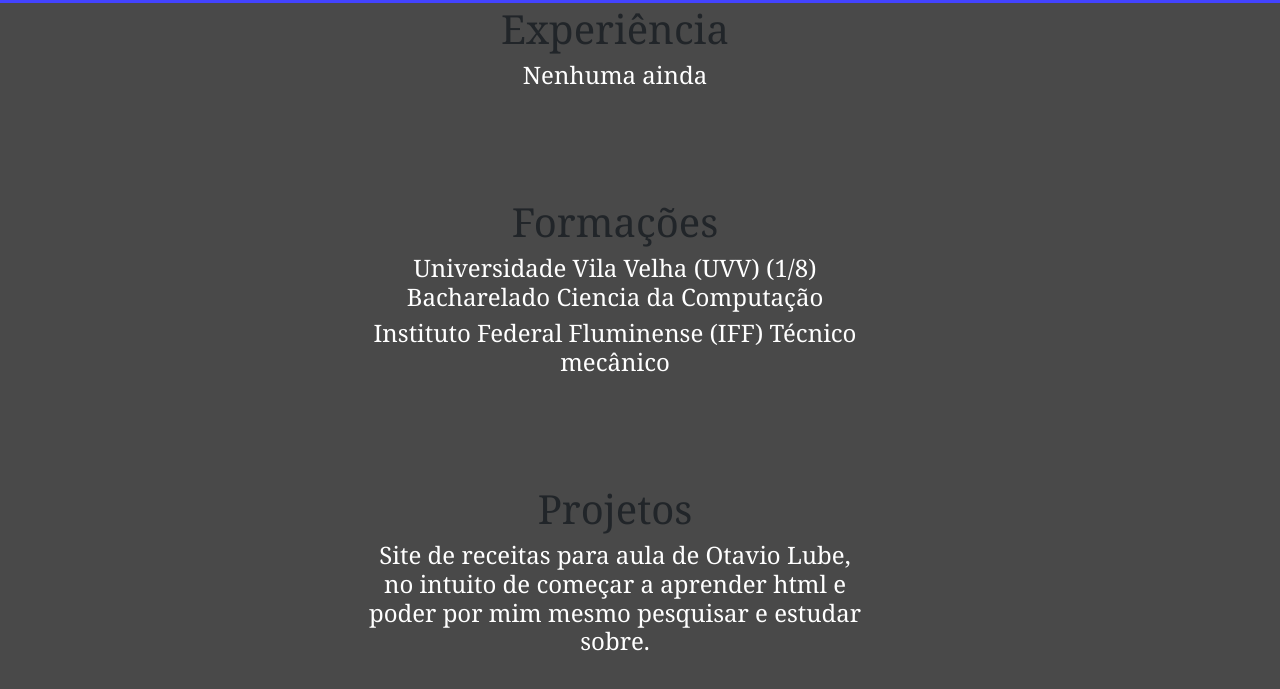
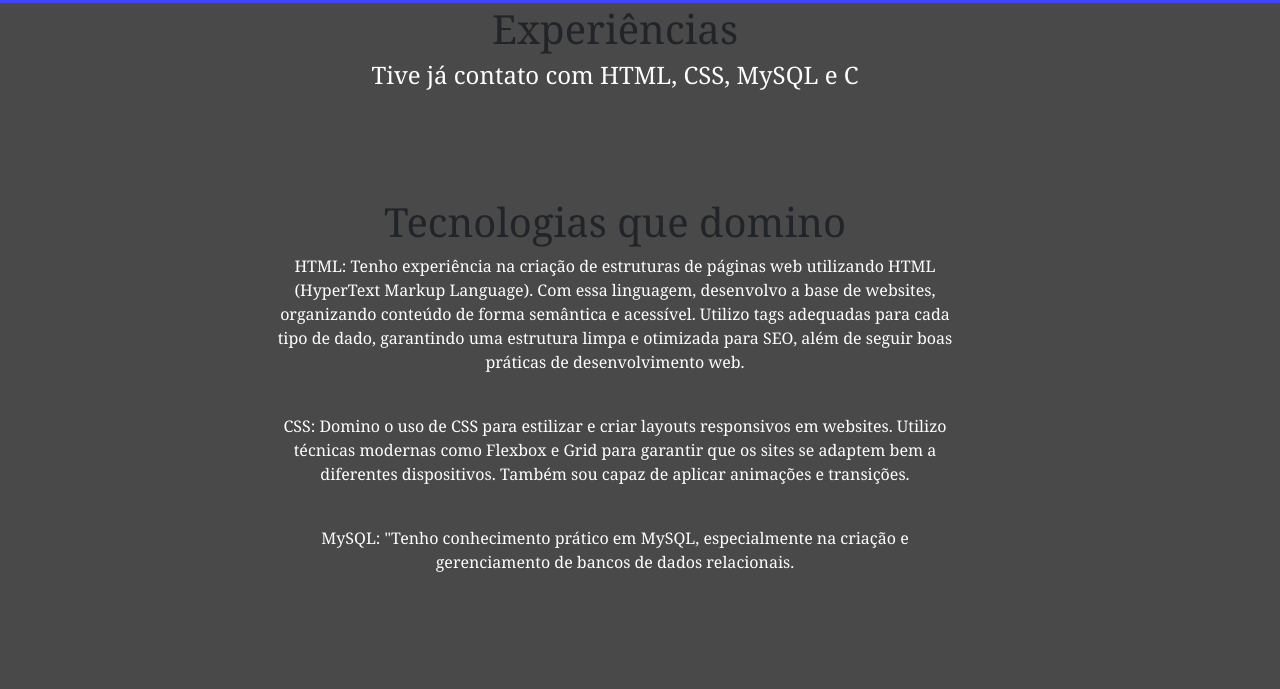
Before and after one commit to cauanpc223/Portfolio, a plain HTML site: page index.html in a window 1280 px wide. Shown: the part 797-1486 px from the top of the page. Drawn offline with nearby package versions, Linux system fonts and the light colour scheme.

Commit message:
Add files via upload

```diff
--- a/index.css
+++ b/index.css
@@ -109,7 +109,7 @@ nav ul li a:hover {
     max-width: 500px;
 }
 
-#experiencia {
+#experiencias {
     display: flex;
     align-items: center;
     justify-content: center;
@@ -118,38 +118,22 @@ nav ul li a:hover {
 }
 
 
-#formacoes {
+#tecnologias {
 
     display: flex;
     align-items: center;
     justify-content: center;
     flex-direction: column;
     position: relative;
+    padding-bottom: 70px;
 
 }
 
-#formacoes h4 {
-    max-width: 500px;
+#tecnologias p {
+    max-width: 700px;
     text-align: center;
 }
 
-#projetos {
-    display: flex;
-    align-items: center;
-    justify-content: center;
-    flex-direction: column;
-    position: relative;
-    margin-bottom: 140px;
-}
-
-#projetos h4 {
-    display: flex;
-    align-items: center;
-    flex-direction: column;
-    justify-content: center;
-    max-width: 500px;
-    text-align: center;
-}
 
 
 footer {
--- a/index.html
+++ b/index.html
@@ -9,7 +9,8 @@
     <meta http-equiv="X-UA-Compatible" content="IE=edge">
     <meta name="viewport" content="width=device-width, initial-scale=1.0">
     <title>Portfolio</title>
-    <link href="https://cdn.jsdelivr.net/npm/bootstrap@5.3.3/dist/css/bootstrap.min.css" rel="stylesheet" integrity="sha384-QWTKZyjpPEjISv5WaRU9OFeRpok6YctnYmDr5pNlyT2bRjXh0JMhjY6hW+ALEwIH" crossorigin="anonymous">
+    <link href="https://cdn.jsdelivr.net/npm/bootstrap@5.3.3/dist/css/bootstrap.min.css" rel="stylesheet"
+        integrity="sha384-QWTKZyjpPEjISv5WaRU9OFeRpok6YctnYmDr5pNlyT2bRjXh0JMhjY6hW+ALEwIH" crossorigin="anonymous">
     <link rel="stylesheet" href="index.css">
 
 </head>
@@ -29,7 +30,8 @@
     </header>
 
     <div id="sandwich">
-        <img src="https://upload.wikimedia.org/wikipedia/commons/thumb/ b/b2/Hamburger_icon.svg/800px-Hamburger_icon.svg.png" alt="sandwich">
+        <img src="https://upload.wikimedia.org/wikipedia/commons/thumb/ b/b2/Hamburger_icon.svg/800px-Hamburger_icon.svg.png"
+            alt="sandwich">
     </div>
 
     <nav class="navbar navbar-expand-lg navbar-light bg-dark">
@@ -37,9 +39,8 @@
         <div class="collapse navbar-collapse">
             <ul class="navbar-nav">
                 <li class="nav-item"><a class="nav-link" href="#about">Sobre mim</a></li>
-                <li class="nav-item"><a class="nav-link" href="#experiencia">Experiência</a></li>
-                <li class="nav-item"><a class="nav-link" href="#formacoes">Formações</a></li>
-                <li class="nav-item"><a class="nav-link" href="#projetos">Projetos</a></li>
+                <li class="nav-item"><a class="nav-link" href="#experiencias">Experiências</a></li>
+                <li class="nav-item"><a class="nav-link" href="#tecnologias">Tecnologias que domino</a></li>
             </ul>
         </div>
     </nav>
@@ -53,11 +54,16 @@
 
     <main>
 
+        <div class="container">
         <section id="about">
 
             <img src="Imagens\Imagem Sobre Mim.png" alt="imagem sobre mim">
 
-            <p>Oi, eu sou o Cauan Pontes Carvalho, tenho 20 anos e sou natural do interior do Rio de Janeiro. Estudei no Instituto Federal Fluminense (IFF), onde desenvolvi minha paixão pelo aprendizado e pelas novas experiências. Atualmente, estou dando continuidade aos meus estudos na Universidade Vila Velha (UVV), buscando sempre expandir meus horizontes e me preparar para os desafios do futuro. Adoro explorar novos conhecimentos e estou sempre em busca de me aprimorar, tanto pessoal quanto profissionalmente.
+            <p>Oi, eu sou o Cauan Pontes Carvalho, tenho 20 anos e sou natural do interior do Rio de Janeiro. Estudei no
+                Instituto Federal Fluminense (IFF), onde desenvolvi minha paixão pelo aprendizado e pelas novas
+                experiências. Atualmente, estou dando continuidade aos meus estudos na Universidade Vila Velha (UVV),
+                buscando sempre expandir meus horizontes e me preparar para os desafios do futuro. Adoro explorar novos
+                conhecimentos e estou sempre em busca de me aprimorar, tanto pessoal quanto profissionalmente.
 
             </p>
 
@@ -65,46 +71,68 @@
 
 
 
-        <section id="experiencia">
-            <h1>Experiência</h1>
+        <section id="experiencias">
+            <h1>Experiências</h1>
 
-            <h4>Nenhuma ainda</h4>
+            <h4>Tive já contato com HTML, CSS, MySQL e C</h4>
 
         </section>
 
 
 
-        <section id="formacoes">
-            <h1>Formações</h1>
+        <section id="tecnologias">
+                <h1>Tecnologias que domino</h1>
 
-            <h4>Universidade Vila Velha (UVV) (1/8) Bacharelado Ciencia da Computação</h3>
+                <p>HTML: Tenho experiência na criação de estruturas de páginas web utilizando HTML (HyperText
+                Markup Language). Com essa linguagem, desenvolvo a base de websites, organizando conteúdo de forma
+                semântica e acessível. Utilizo tags adequadas para cada tipo de dado, garantindo uma estrutura limpa e
+                otimizada para SEO, além de seguir boas práticas de desenvolvimento web.</p>
 
+                <br>
 
-            <h4>Instituto Federal Fluminense (IFF) Técnico mecânico</h3>
+                <p>CSS: Domino o uso de CSS para estilizar e criar layouts responsivos em
+                websites. Utilizo técnicas modernas como Flexbox e Grid para garantir que os sites se adaptem bem a
+                diferentes dispositivos. Também sou capaz de aplicar animações e transições. </p>
 
+                <br>
+
+                <p>MySQL: "Tenho conhecimento prático em MySQL, especialmente na criação e gerenciamento de bancos de dados
+                relacionais.</p>
+
+                <br>
 
         </section>
 
 
-        <section id="projetos">
-            <h1>Projetos</h1>
+    </div>
 
-            <h4>Site de receitas para aula de Otavio Lube, no intuito de começar a aprender html e poder por mim mesmo pesquisar e estudar sobre.</h4>
-        </section>
+
+
+
+
+
+
+
+
+
+
+
+
+
 
 
     </main>
 
     <footer id="socials">
 
-            <ul>
-                <li><a href="https://www.instagram.com/cauanpc223/" target="_blank"><img width="40px"
-                    src="https://cdn-icons-png.flaticon.com/512/1384/1384063.png" alt="instagram"></a></li>
+        <ul>
+            <li><a href="https://www.instagram.com/cauanpc223/" target="_blank"><img width="40px"
+                        src="https://cdn-icons-png.flaticon.com/512/1384/1384063.png" alt="instagram"></a></li>
 
-                <li><a href="https://www.linkedin.com/in/cauan-pontes-carvalho/" target="_blank"> <img width="40px" src="https://cdn-icons-png.flaticon.com/256/174/174857.png"
-                alt="linkedin"></a></li>
+            <li><a href="https://www.linkedin.com/in/cauan-pontes-carvalho/" target="_blank"> <img width="40px"
+                        src="https://cdn-icons-png.flaticon.com/256/174/174857.png" alt="linkedin"></a></li>
 
-            </ul>
+        </ul>
 
 
     </footer>
```
Also changed, not shown: 1 other file.
